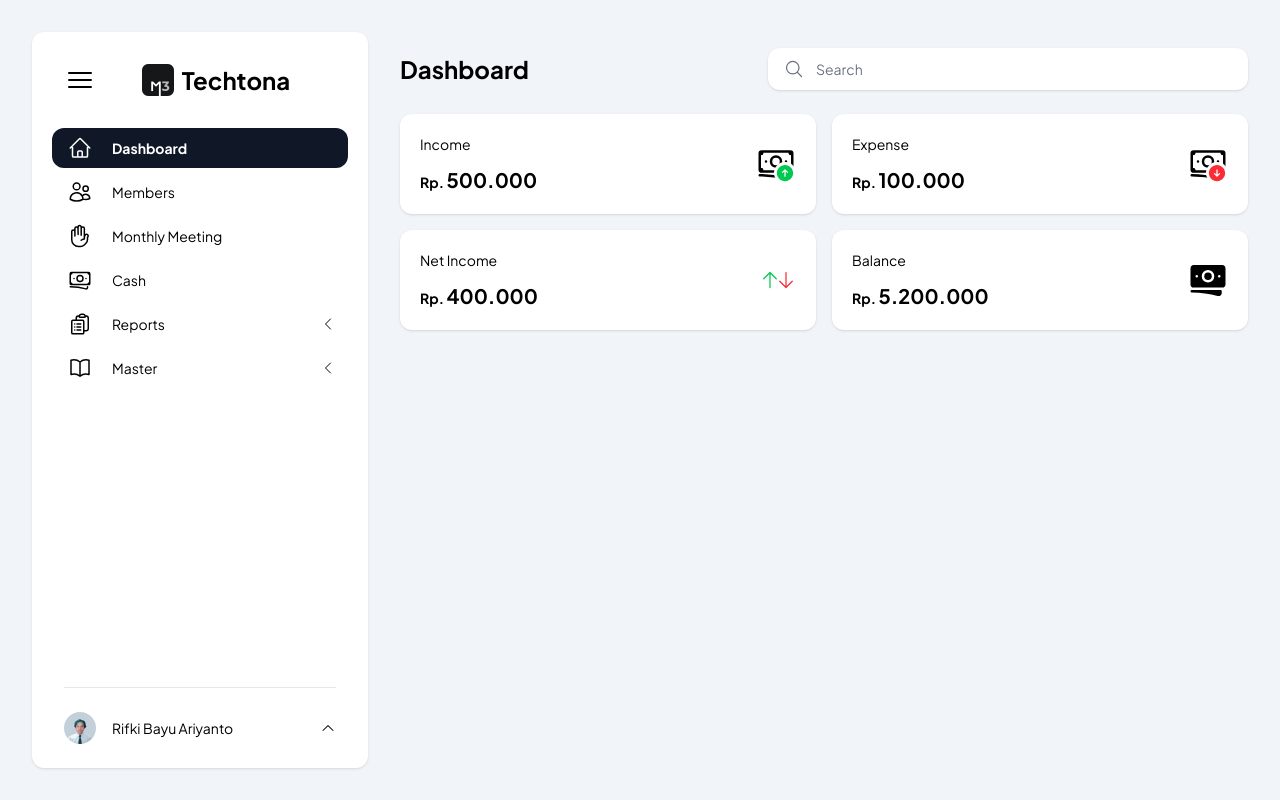
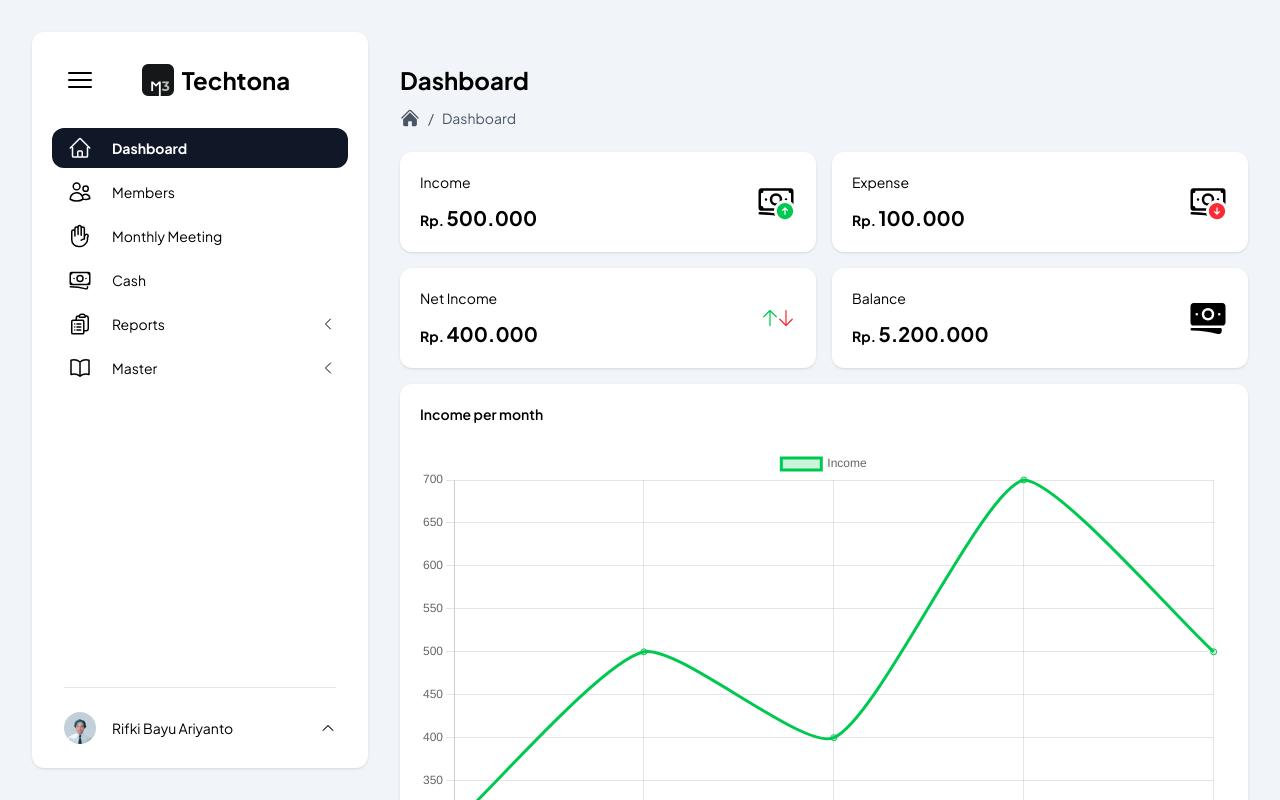
Before and after one commit to rifkibayuariy/karang-taruna, a Next.js app: page /admin/dashboard in a window 1280 px wide. Built offline with nearby package versions, Linux system fonts and the light colour scheme.

Commit message:
add Chartjs

```diff
--- a/app/admin/dashboard/page.tsx
+++ b/app/admin/dashboard/page.tsx
@@ -1,5 +1,4 @@
 import {
-    MagnifyingGlassIcon,
     BanknotesIcon,
     ArrowUpIcon,
     ArrowDownIcon
@@ -9,25 +8,18 @@ import {
     ArrowDownCircleIcon,
     BanknotesIcon as BanknotesIconSolid
 } from '@heroicons/react/24/solid';
+import Breadcrumb from "@/components/admin/breadcrumb";
+import { IncomeChart } from "@/components/admin/dashboard/income-chart";
+import { ExpenseChart } from "@/components/admin/dashboard/expense-chart";
 
 export default function Dashboard() {
     return (
-        <main>
-            <div className="flex flex-col lg:flex-row w-full gap-4 justify-between items-center md:pt-4">
-                <div className="hidden w-full lg:w-56 md:flex items-center">
-                    <h1 className="text-xl text-nowrap md:text-2xl font-bold">Dashboard</h1>
-                </div>
-                <div className="w-full lg:w-74 xl:w-120 flex justify-end">
-                    <div className="relative w-full">
-                    <input
-                        className="block peer z-0 h-full w-full rounded-xl py-3 pl-12 text-sm bg-white shadow-sm placeholder:text-gray-500 focus:outline-none"
-                        placeholder="Search"
-                    />
-                    <MagnifyingGlassIcon className="absolute left-4 top-1/2 size-5 -translate-y-1/2 text-gray-500 peer-focus:text-gray-900" />
-                    </div>
-                </div>
+        <main className='md:pt-8'>
+            <h1 className="hidden md:block text-xl text-nowrap md:text-2xl font-bold">Dashboard</h1>
+            <div className="pb-6 md:pt-3">
+                <Breadcrumb/>
             </div>
-            <div className="mt-6 text-sm grid grid-cols-2 md:grid-cols-1 lg:grid-cols-2 2xl:grid-cols-4 gap-4">
+            <div className="text-sm grid grid-cols-2 md:grid-cols-1 lg:grid-cols-2 2xl:grid-cols-4 gap-4">
                 <div className="p-5 bg-white shadow-sm rounded-xl">
                     <div className="relative">
                         <span className="block">Income</span>
@@ -86,6 +78,16 @@ export default function Dashboard() {
                     </div>
                 </div>
             </div>
+            <div className="mt-4 text-sm font-semibold grid grid-cols-1 md:grid-cols-1 lg:grid-cols-1 2xl:grid-cols-2 gap-4">
+                <div className="p-5 bg-white shadow-sm rounded-xl">
+                    <span className="block mb-6">Income per month</span>
+                    <IncomeChart/>
+                </div>
+                <div className="p-5 bg-white shadow-sm rounded-xl">
+                    <span className="block mb-6">Expense per month</span>
+                    <ExpenseChart/>
+                </div>
+            </div>
         </main>
     );
 };
--- /dev/null
+++ b/app/admin/page.tsx
@@ -0,0 +1,10 @@
+import { redirect } from 'next/navigation';
+
+export default function Admin() {
+
+    redirect('/admin/dashboard');
+
+    return (
+        <div></div>
+    );
+}
--- /dev/null
+++ b/components/admin/breadcrumb.tsx
@@ -0,0 +1,48 @@
+'use client';
+
+import Link from "next/link";
+import { usePathname } from "next/navigation";
+import {
+    HomeIcon
+} from '@heroicons/react/24/solid';
+
+export default function Breadcrumb() {
+    const pathname = usePathname();
+
+    const segments = pathname.split('/').filter(Boolean);
+
+    return (
+        <div className="text-sm">
+            <ul className="flex gap-2 flex-wrap text-gray-600">
+                <li>
+                    <Link href="/admin" className="hover:underline">
+                        <HomeIcon className="size-5"/>
+                    </Link>
+                </li>
+                {segments.map((segment, index) => {
+                    const href = '/' + segments.slice(0, index + 1).join('/');
+                    const isLast = index === segments.length - 1;
+
+                    if (segment != 'admin') {
+                        const label = segment
+                            .replace(/[-_]/g, ' ')
+                            .replace(/\b\w/g, char => char.toUpperCase());
+
+                        return (
+                            <li key={href} className="flex items-center gap-2">
+                                <span>/</span>
+                                {isLast ? (
+                                    <span>{label}</span>
+                                ) : (
+                                    <Link href={href} className=" hover:underline">
+                                    {label}
+                                    </Link>
+                                )}
+                            </li>
+                        );
+                    }
+                })}
+            </ul>
+        </div>
+    )
+};
--- /dev/null
+++ b/components/admin/dashboard/expense-chart.tsx
@@ -0,0 +1,42 @@
+// components/LineChart.tsx
+'use client';
+
+import {
+    Chart as ChartJS,
+    CategoryScale,
+    LinearScale,
+    PointElement,
+    LineElement,
+    Title,
+    Tooltip,
+    Legend
+} from 'chart.js';
+import { Line } from 'react-chartjs-2';
+
+ChartJS.register(CategoryScale, LinearScale, PointElement, LineElement, Title, Tooltip, Legend);
+
+export const ExpenseChart = () => {
+    const data = {
+		labels: ['Jan', 'Feb', 'Mar', 'Apr', 'May'],
+		datasets: [
+			{
+				label: 'Expense',
+				data: [300, 200, 400, 500, 100],
+				borderColor: 'rgb(251, 44, 54)',
+				backgroundColor: 'rgba(251, 44, 54, 0.2)',
+				tension: 0.2,
+			}
+		]
+    };
+
+	const options = {
+		responsive: true,
+		plugins: {
+			legend: {
+				position: 'top' as const
+			}
+		}
+	};
+
+	return <Line data={data} options={options} />;
+};
--- /dev/null
+++ b/components/admin/dashboard/income-chart.tsx
@@ -0,0 +1,42 @@
+// components/LineChart.tsx
+'use client';
+
+import {
+    Chart as ChartJS,
+    CategoryScale,
+    LinearScale,
+    PointElement,
+    LineElement,
+    Title,
+    Tooltip,
+    Legend
+} from 'chart.js';
+import { Line } from 'react-chartjs-2';
+
+ChartJS.register(CategoryScale, LinearScale, PointElement, LineElement, Title, Tooltip, Legend);
+
+export const IncomeChart = () => {
+    const data = {
+		labels: ['Jan', 'Feb', 'Mar', 'Apr', 'May'],
+		datasets: [
+			{
+				label: 'Income',
+				data: [300, 500, 400, 700, 500],
+				borderColor: 'rgb(0, 201, 81)',
+				backgroundColor: 'rgba(0, 201, 81, 0.2)',
+				tension: 0.2,
+			}
+		]
+    };
+
+	const options = {
+		responsive: true,
+		plugins: {
+			legend: {
+				position: 'top' as const
+			}
+		}
+	};
+
+	return <Line data={data} options={options} />;
+};
--- a/package.json
+++ b/package.json
@@ -10,10 +10,12 @@
   },
   "dependencies": {
     "@heroicons/react": "^2.2.0",
+    "chart.js": "^4.4.9",
     "clsx": "^2.1.1",
     "next": "15.3.2",
     "postcss": "^8.5.3",
     "react": "^19.0.0",
+    "react-chartjs-2": "^5.3.0",
     "react-dom": "^19.0.0"
   },
   "devDependencies": {
```
Also changed, not shown: 1 other file (tests, documents, lock files or other folders).
